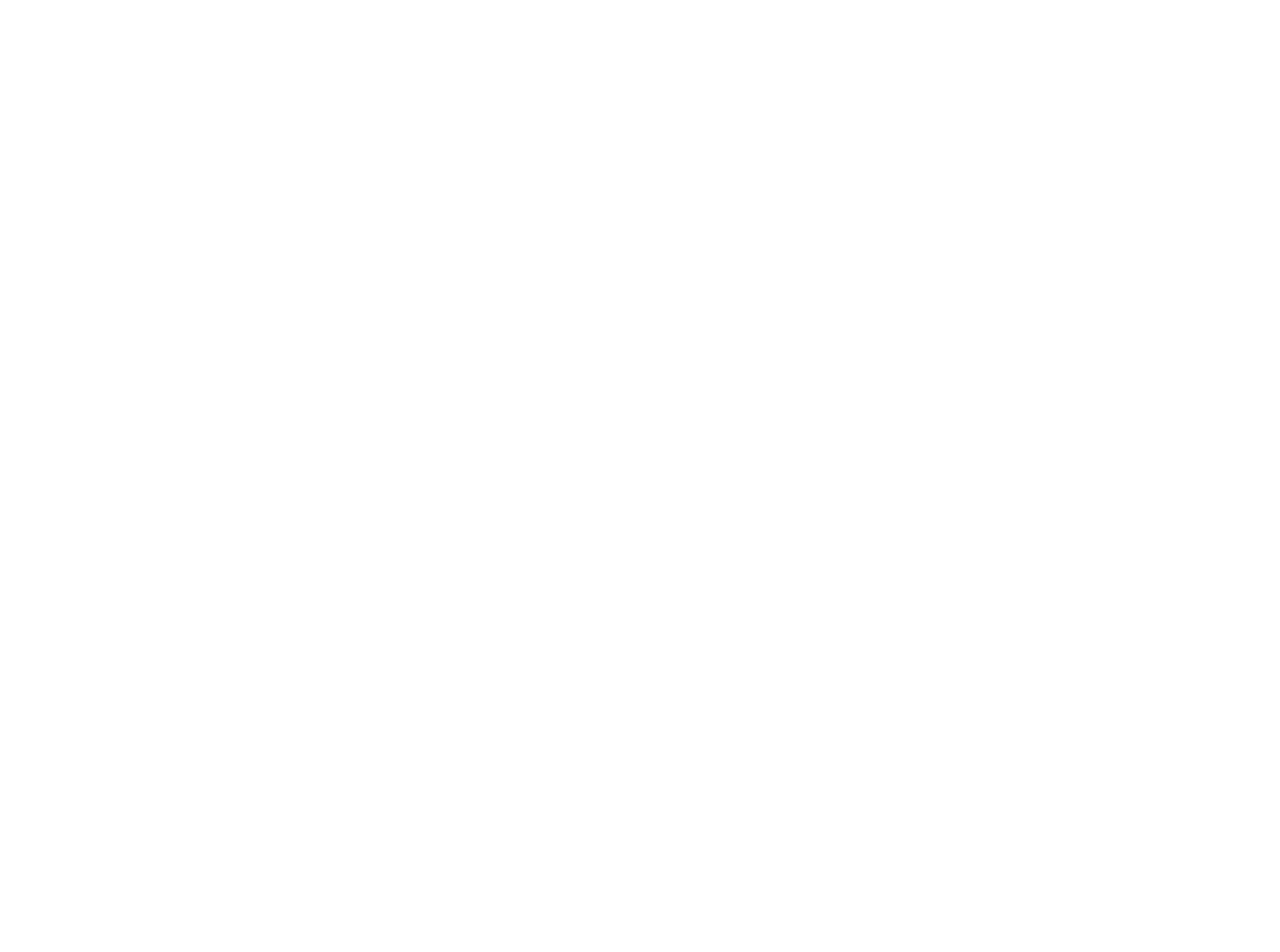
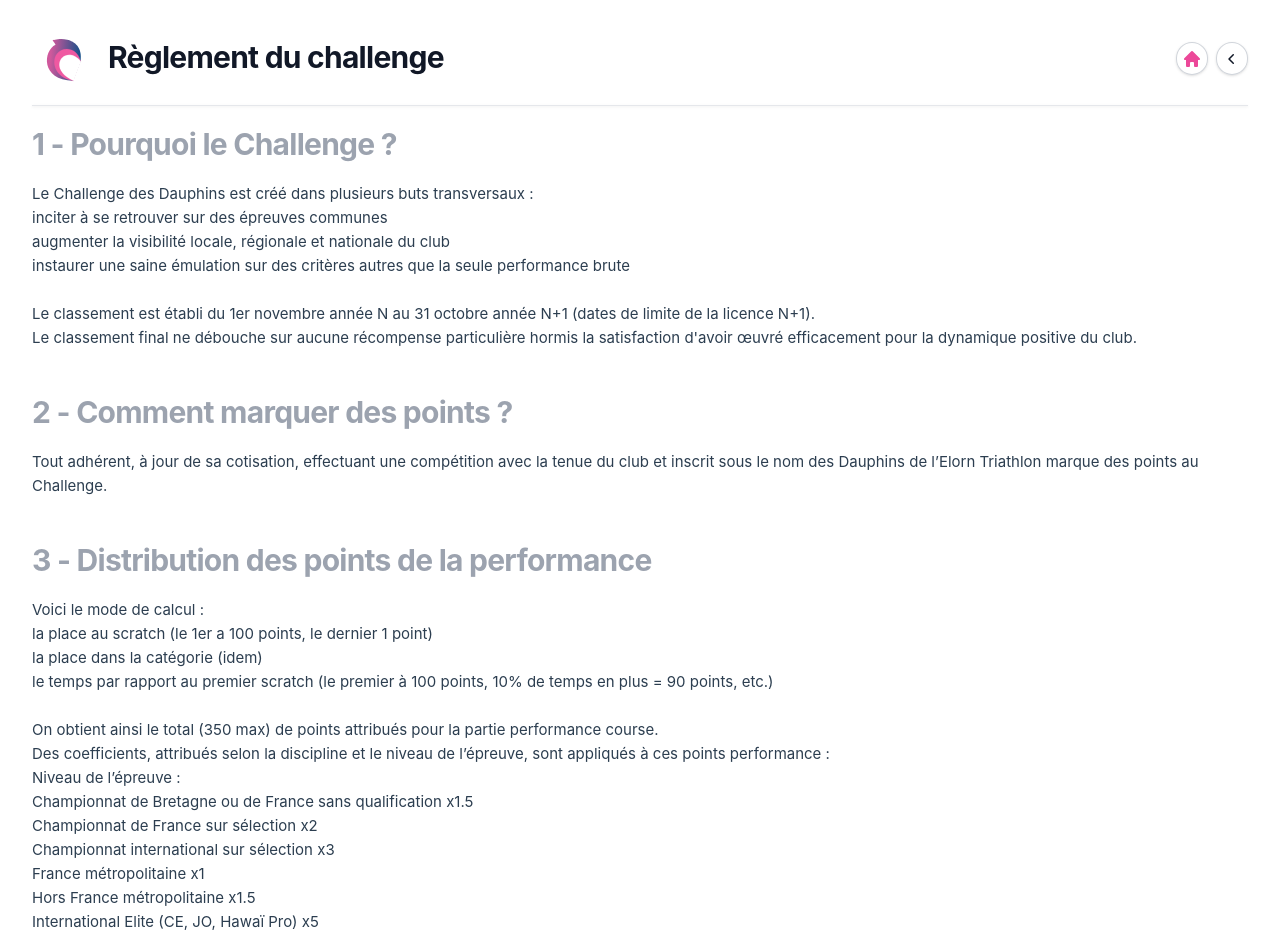
Before and after one commit to paodweb/challenge-tri, a Vue app: page /challenge-rules in a window 1280 px wide. Before the commit this address had no page. Shown: the top 952 px of the page. Before the commit the page ends 800 px from the top, so only its background shows below. Built offline with nearby package versions, Linux system fonts and the light colour scheme.

Commit message:
add rules and results

```diff
--- a/src/components/TheHeading.vue
+++ b/src/components/TheHeading.vue
@@ -4,11 +4,11 @@
       <img src="@/assets/logo-del.svg" width="64" height="64" alt="DEl logo" class="logo" />
     </div>
     <div class="min-w-0 flex-1">
-      <h2
+      <h1
         class="ml-3 text-2xl font-bold leading-7 text-gray-900 sm:truncate sm:text-3xl sm:tracking-tight"
       >
         {{ title }} <small class="subtitle">&nbsp;{{ subtitle }}</small>
-      </h2>
+      </h1>
     </div>
     <div class="mt-4 flex md:ml-4 md:mt-0">
       <button
--- a/src/components/TheWelcome.vue
+++ b/src/components/TheWelcome.vue
@@ -12,13 +12,15 @@
     <template #icon>
       <DocumentationIcon />
     </template>
-    <template #heading>Documentation</template>
-
-    Vue’s
-    <a href="https://vuejs.org/" class="vue-green" target="_blank" rel="noopener"
-      >official documentation</a
-    >
-    provides you with all information you need to get started.
+    <template #heading>Principe</template>
+    <p>
+      Le challenge est une compétition interne au sein du club, tous(tes) les licenciés(es) y
+      participent. Le principe est simple : chaque licencié(e) qui participe a une course de la
+      saison en cours, que ce soit une course sur route, un trail, un triathlon, un duathlon, un
+      swim&run, etc., rapporte un certain nombre de points en fonction de son classement. Plus
+      le(la) licencié(e) participe à des courses, plus il(elle) accumule des points. Le classement
+      permet de suivre l'évolution des points de chacun(e) tout au long de la saison.
+    </p>
   </WelcomeItem>
 
   <WelcomeItem>
@@ -26,58 +28,35 @@
       <EcosystemIcon />
     </template>
     <template #heading>Règlement</template>
+    <p>Le règlement du challenge est strict et ne souffre d'aucune contestation possible... 😰</p>
+    <p>
+      Vous pouvez consulter le
+      <router-link :to="`/challenge-rules`" class="text-indigo-600 hover:text-indigo-900"
+        >règlement détaillé</router-link
+      >.
+    </p>
+  </WelcomeItem>
 
-    Get official tools and libraries for your project:
-    <a href="https://pinia.vuejs.org/" class="vue-green" target="_blank" rel="noopener">Pinia</a>,
-    <a href="https://router.vuejs.org/" class="vue-green" target="_blank" rel="noopener"
-      >Vue Router</a
-    >,
-    <a href="https://test-utils.vuejs.org/" class="vue-green" target="_blank" rel="noopener"
-      >Vue Test Utils</a
-    >, and
-    <a href="https://github.com/vuejs/devtools" class="vue-green" target="_blank" rel="noopener"
-      >Vue Dev Tools</a
-    >. If you need more resources, we suggest paying
-    <a href="https://github.com/vuejs/awesome-vue" class="vue-green" target="_blank" rel="noopener"
-      >Awesome Vue</a
-    >
-    a visit.
+  <WelcomeItem>
+    <template #icon>
+      <SupportIcon />
+    </template>
+    <template #heading>Fair play</template>
+    <p>
+      Le challenge reste un jeu... Il est évident bien sur que le fair play reste la règle
+      principale qui doit animer tous les participantes et tous les participants.
+    </p>
   </WelcomeItem>
 
   <WelcomeItem>
     <template #icon>
       <CommunityIcon />
     </template>
-    <template #heading>Community</template>
-
-    Got stuck? Ask your question on
-    <a href="https://chat.vuejs.org" class="vue-green" target="_blank" rel="noopener">Vue Land</a>,
-    our official Discord server, or
-    <a
-      href="https://stackoverflow.com/questions/tagged/vue.js"
-      class="vue-green"
-      target="_blank"
-      rel="noopener"
-      >StackOverflow</a
-    >. You should also subscribe to
-    <a href="https://news.vuejs.org" class="vue-green" target="_blank" rel="noopener"
-      >our mailing list</a
-    >
-    and follow the official
-    <a href="https://twitter.com/vuejs" class="vue-green" target="_blank" rel="noopener">@vuejs</a>
-    twitter account for latest news in the Vue world.
-  </WelcomeItem>
-
-  <WelcomeItem>
-    <template #icon>
-      <SupportIcon />
-    </template>
-    <template #heading>Support Vue</template>
-
-    As an independent project, Vue relies on community backing for its sustainability. You can help
-    us by
-    <a href="https://vuejs.org/sponsor/" class="vue-green" target="_blank" rel="noopener"
-      >becoming a sponsor</a
-    >.
+    <template #heading>Communauté</template>
+    <p>
+      Afin de faire perdurer la tradition du challenge, il est possible de télécharger une version
+      "tableur" du mode de calcul du challenge :<br />
+      <em>bientôt ici</em>.
+    </p>
   </WelcomeItem>
 </template>
--- /dev/null
+++ b/src/views/ChallengeRuleView.vue
@@ -0,0 +1,228 @@
+<template>
+  <TheHeading title="Règlement du challenge"></TheHeading>
+  <div>
+    <h2
+      class="my-5 text-3xl font-bold leading-2 text-gray-400 sm:truncate sm:text-3xl sm:tracking-tight"
+    >
+      1 - Pourquoi le Challenge ?
+    </h2>
+    <p>Le Challenge des Dauphins est créé dans plusieurs buts transversaux :</p>
+    <ul>
+      <li>inciter à se retrouver sur des épreuves communes</li>
+      <li>augmenter la visibilité locale, régionale et nationale du club</li>
+      <li>instaurer une saine émulation sur des critères autres que la seule performance brute</li>
+    </ul>
+    <br />
+
+    <p>
+      Le classement est établi du 1er novembre année N au 31 octobre année N+1 (dates de limite de
+      la licence N+1).
+    </p>
+    <p>
+      Le classement final ne débouche sur aucune récompense particulière hormis la satisfaction
+      d'avoir œuvré efficacement pour la dynamique positive du club.
+    </p>
+    <p>&nbsp;</p>
+
+    <h2
+      class="my-5 text-3xl font-bold leading-2 text-gray-400 sm:truncate sm:text-3xl sm:tracking-tight"
+    >
+      2 - Comment marquer des points ?
+    </h2>
+    <p>
+      Tout adhérent, à jour de sa cotisation, effectuant une compétition avec la
+      <span class="font-primary">tenue du club</span> et inscrit sous le nom des
+      <span class="font-primary">Dauphins de l’Elorn Triathlon</span> marque des points au
+      Challenge.
+    </p>
+    <p>&nbsp;</p>
+
+    <h2
+      class="my-5 text-3xl font-bold leading-2 text-gray-400 sm:truncate sm:text-3xl sm:tracking-tight"
+    >
+      3 - Distribution des points de la performance
+    </h2>
+    <p>Voici le mode de calcul :</p>
+    <ul>
+      <li>la place au scratch (le 1er a 100 points, le dernier 1 point)</li>
+      <li>la place dans la catégorie (idem)</li>
+      <li>
+        le temps par rapport au premier scratch (le premier à 100 points, 10% de temps en plus = 90
+        points, etc.)
+      </li>
+    </ul>
+    <br />
+
+    <p>
+      On obtient ainsi le total (350 max) de points attribués pour la partie performance course.
+    </p>
+    <p>
+      Des coefficients, attribués selon la discipline et le niveau de l’épreuve, sont appliqués à
+      ces points performance :
+    </p>
+    <ol>
+      <li>
+        Niveau de l’épreuve :
+        <ul>
+          <li>
+            Championnat de Bretagne ou de France sans qualification
+            <span class="label label-info woman">x1.5</span>
+          </li>
+          <li>
+            Championnat de France sur sélection <span class="label label-info woman">x2</span>
+          </li>
+          <li>
+            Championnat international sur sélection <span class="label label-info woman">x3</span>
+          </li>
+          <li>France métropolitaine <span class="label label-info woman">x1</span></li>
+          <li>Hors France métropolitaine <span class="label label-info woman">x1.5</span></li>
+          <li>
+            International Elite (CE, JO, Hawaï Pro) <span class="label label-info woman">x5</span>
+          </li>
+        </ul>
+        <br />
+      </li>
+      <li>
+        Coefficient discipline :
+        <ul>
+          <li>Triathlon / Duathlon <span class="label label-info woman">x3</span></li>
+          <li>Swim&amp;Run / Run&amp;Bike <span class="label label-info woman">x1.5</span></li>
+          <li>Aquathlon <span class="label label-info woman">x1.5</span></li>
+          <li>
+            Autres (trail, course à pied, course cycliste, pétanque, belote, etc.)
+            <span class="label label-info woman">x1</span>
+          </li>
+        </ul>
+        <br />
+      </li>
+    </ol>
+
+    <p>
+      Enfin, des points de bonus sont donnés pour effort de participation (uniquement pour le
+      triathlon) :
+    </p>
+    <ul>
+      <li>un triathlon XS donne <span class="label label-info woman">0 point</span></li>
+      <li>un triathlon S donne <span class="label label-info woman">50 points</span></li>
+      <li>un triathlon M donne <span class="label label-info woman">100 points</span></li>
+      <li>un triathlon L donne <span class="label label-info woman">150 points</span></li>
+      <li>un triathlon XL donne <span class="label label-info woman">300 points</span></li>
+    </ul>
+    <p>&nbsp;</p>
+
+    <h2
+      class="my-5 text-3xl font-bold leading-2 text-gray-400 sm:truncate sm:text-3xl sm:tracking-tight"
+    >
+      4 - Distribution des points bonus
+    </h2>
+    <ol>
+      <li>
+        Arbitrage :
+        <ul>
+          <li><span class="label label-info woman">500 points</span> pour course en Bretagne</li>
+          <li><span class="label label-info woman">1000 points</span> pour course hors Bretagne</li>
+        </ul>
+        <br />
+      </li>
+      <li>
+        Photos :
+        <ul>
+          <li>
+            <span class="label label-info woman">100 points</span> pour photo dans la presse sans
+            maillot mais nom du club cité
+          </li>
+          <li>
+            <span class="label label-info woman">200 points</span> pour photo dans la presse avec
+            maillot du club
+          </li>
+          <li>
+            <span class="label label-info woman">200 points</span> pour photo sur une affiche avec
+            maillot du club
+          </li>
+          <li>
+            <span class="label label-info woman">300 points</span> pour photo dans la presse avec
+            maillot du club + nom club cité
+          </li>
+        </ul>
+        <br />
+      </li>
+      <li>
+        Vidéo :
+        <ul>
+          <li>
+            <span class="label label-info woman">300 points</span> pour vidéo avec maillot du club
+          </li>
+          <li>
+            <span class="label label-info woman">500 points</span> pour vidéo avec maillot du club +
+            nom cité
+          </li>
+          <li><span class="label label-info woman">750 points</span> pour vidéo + interview</li>
+          <li>
+            <span class="label label-info woman">1000 points</span> pour vidéo avec maillot du club
+            + interview
+          </li>
+        </ul>
+        <br />
+      </li>
+      <li>
+        Points supplémentaires :
+        <ul>
+          <li>
+            <span class="label label-info woman">80 points</span> minimum appliqué sur le calcul des
+            points, pas de résultats sous ce plancher
+          </li>
+          <li>
+            <span class="label label-info woman">150 points</span> pour les 2 courses caritatives
+            sans classement les Foulées du diabète et Odysséa uniquement
+          </li>
+          <li><span class="label label-info woman">400 points</span> pour victoire scratch</li>
+          <li><span class="label label-info woman">100 points</span> pour victoire catégorie</li>
+          <li><span class="label label-info woman">500 points</span> pour champion du Finistère</li>
+          <li><span class="label label-info woman">750 points</span> pour champion de Bretagne</li>
+          <li><span class="label label-info woman">1000 points</span> pour champion de France</li>
+        </ul>
+        <br />
+      </li>
+      <li>
+        Abandons :
+        <ul>
+          <li><span class="label label-info woman">100 points</span> pour abandon sur blessure</li>
+          <li>
+            <span class="label label-info woman">100 points</span> pour abandon sur pépin mécanique
+          </li>
+          <li>
+            <span class="label label-info woman">0 point</span> autres (décision arbitrale, petit
+            mental, etc.)
+          </li>
+        </ul>
+        <br />
+      </li>
+    </ol>
+
+    <h2
+      class="my-5 text-3xl font-bold leading-2 text-gray-400 sm:truncate sm:text-3xl sm:tracking-tight"
+    >
+      ⚠️ &nbsp;Attention !!!
+    </h2>
+    <ul>
+      <li>Les points pour photos et vidéos ne sont pas cumulables.</li>
+      <li>La prime supérieure en points est attribuée.</li>
+      <li>
+        Les points sont attribués si le licencié participe ou a participé à l'épreuve en question.
+      </li>
+      <li>Les photos et vidéos des sites WEB ne comptent pas.</li>
+      <li>
+        Les points Titre et Victoire sont cumulables (ex: Victoire catégorie + Champion de Bretagne
+        = + 950 pts).
+      </li>
+      <li>
+        Les points pour Titre et/ou Victoire sont cumulables avec les points obtenus pour
+        photos/vidéos.
+      </li>
+    </ul>
+  </div>
+</template>
+
+<script setup>
+import TheHeading from '@/components/TheHeading.vue'
+</script>
```
Also changed, not shown: src/router/index.js (+10 -0 lines), src/views/RaceResultsView.vue (+6 -1 lines).
